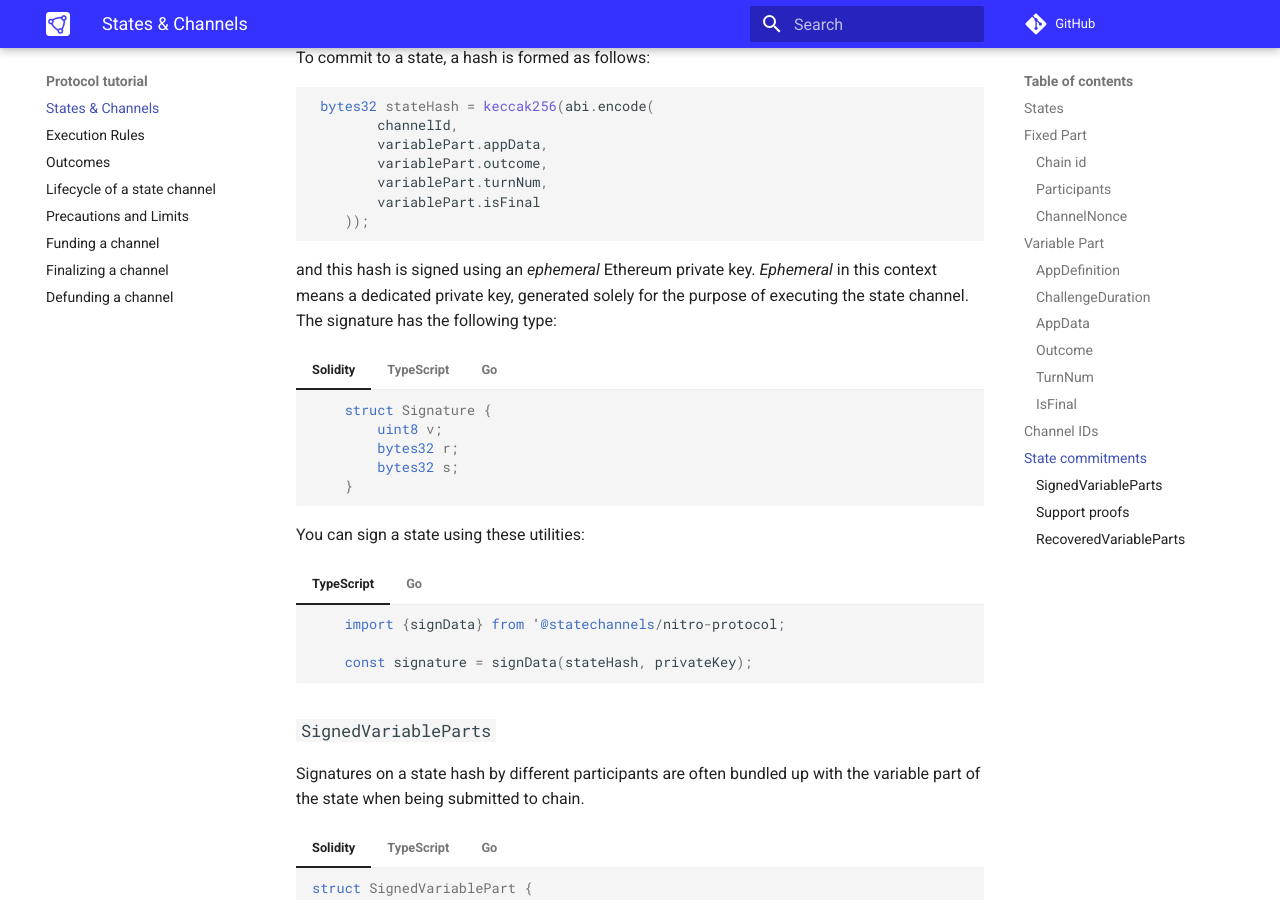
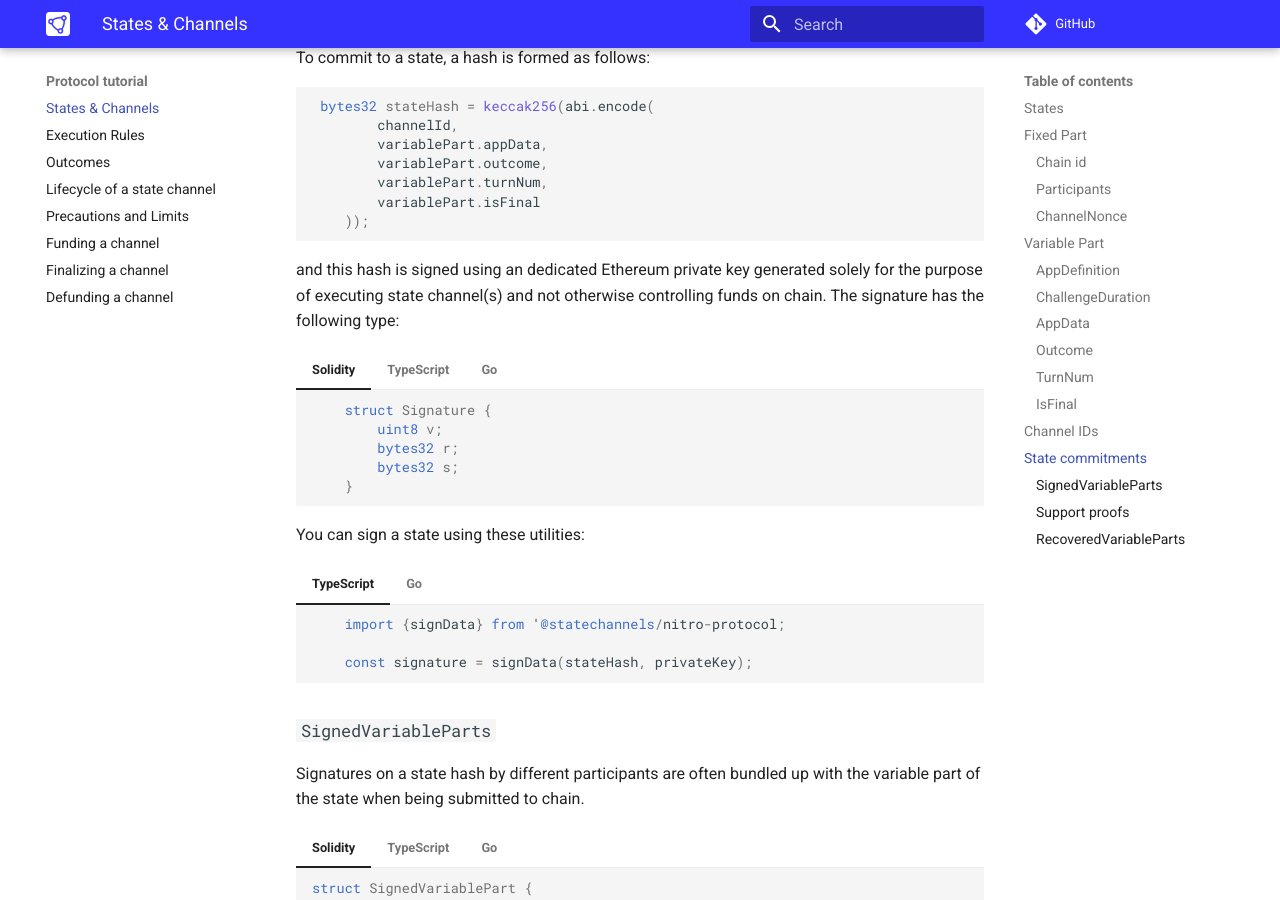
Before and after one commit to statechannels/go-nitro, an MkDocs documentation site: the page built from docs/protocol-tutorial/0010-states-channels.md, in a window 1280 px wide and 900 px high, scrolled down 3811 px. Built offline with MkDocs 1.6.1 and Material for MkDocs 9.7.7, drawn with Linux system fonts in a browser that asks for light colours; comment, search, counter and statistics services are not loaded.

Commit message:
remove use of "ephemeral"

````diff
--- a/docs/protocol-tutorial/0010-states-channels.md
+++ b/docs/protocol-tutorial/0010-states-channels.md
@@ -194,7 +194,7 @@ To commit to a state, a hash is formed as follows:
     ));
 ```
 
-and this hash is signed using an _ephemeral_ Ethereum private key. _Ephemeral_ in this context means a dedicated private key, generated solely for the purpose of executing the state channel. The signature has the following type:
+and this hash is signed using an dedicated Ethereum private key generated solely for the purpose of executing state channel(s) and not otherwise controlling funds on chain. The signature has the following type:
 
 === "Solidity"
 
````
